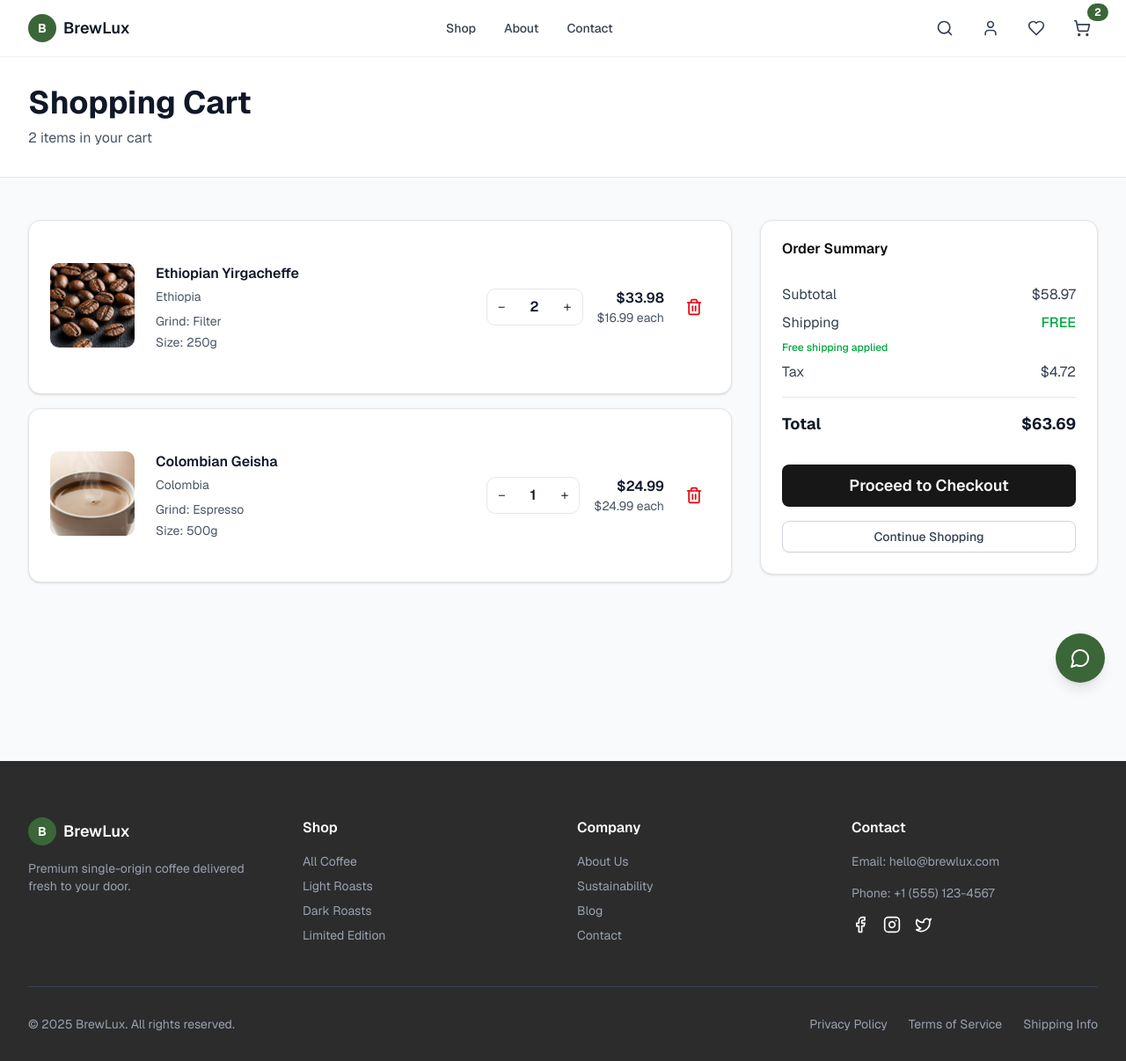
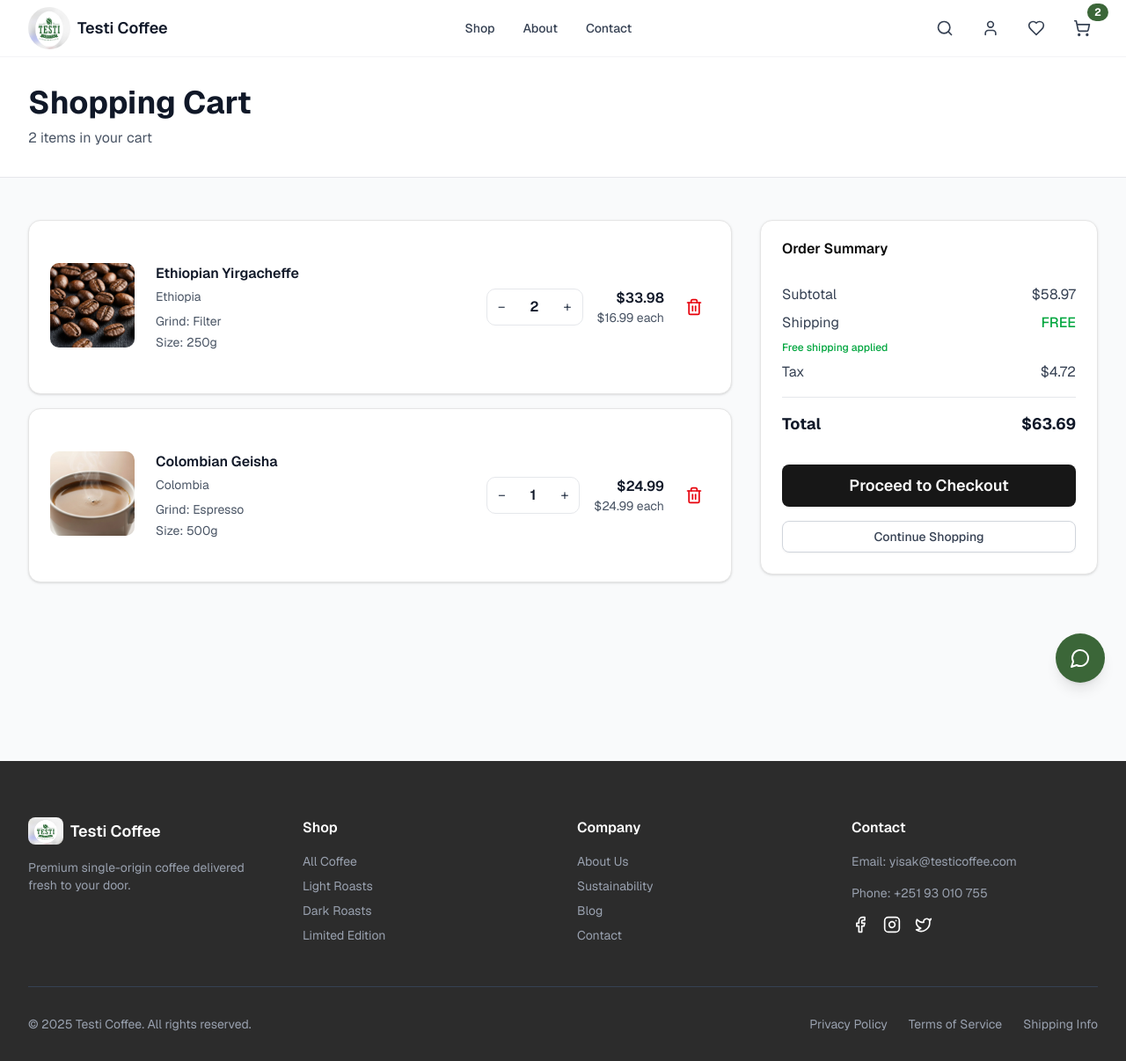
Before and after one commit to Ethiopia-Tech-Group/testi-coffee, a Next.js app: page /cart in a window 1280 px wide. Shown: the whole page at 88% size. Built offline with nearby package versions, Linux system fonts and the light colour scheme.

Commit message:
fix: layout

```diff
--- a/app/layout.tsx
+++ b/app/layout.tsx
@@ -10,7 +10,7 @@ const _geist = Geist({ subsets: ["latin"] })
 const _geistMono = Geist_Mono({ subsets: ["latin"] })
 
 export const metadata: Metadata = {
-  title: "BrewLux Coffee - Premium Single-Origin Coffee",
+  title: "Testi Coffee",
   description: "Discover the finest single-origin and specialty coffees. Ethically sourced, freshly roasted.",
   icons: {
     icon: [
--- a/components/chat-widget.tsx
+++ b/components/chat-widget.tsx
@@ -59,7 +59,7 @@ export function ChatWidget() {
         <div className="fixed bottom-24 right-6 w-96 max-w-[calc(100vw-2rem)] bg-white rounded-2xl shadow-2xl z-40 overflow-hidden flex flex-col h-96">
           {/* Header */}
           <div className="bg-[#3B6638] text-white p-4">
-            <h3 className="font-semibold">BrewLux Support</h3>
+            <h3 className="font-semibold">Testi Coffee Support</h3>
             <p className="text-xs text-green-100">Typically replies in minutes</p>
           </div>
 
--- a/components/footer.tsx
+++ b/components/footer.tsx
@@ -2,6 +2,7 @@
 
 import Link from "next/link"
 import { Facebook, Instagram, Twitter } from "lucide-react"
+import Image from "next/image"
 
 export function Footer() {
   return (
@@ -11,10 +12,14 @@ export function Footer() {
           {/* Brand */}
           <div>
             <div className="flex items-center space-x-2 mb-4">
-              <div className="w-8 h-8 rounded-full bg-[#3B6638] flex items-center justify-center">
-                <span className="text-white font-bold text-sm">B</span>
-              </div>
-              <span className="font-semibold text-lg">BrewLux</span>
+              <Image
+                src="/logo.jpg"
+                alt="Testi Coffee Logo"
+                width={40}
+                height={40}
+                className="rounded-md"
+              />
+              <span className="font-semibold text-lg">Testi Coffee</span>
             </div>
             <p className="text-gray-400 text-sm">Premium single-origin coffee delivered fresh to your door.</p>
           </div>
@@ -76,8 +81,8 @@ export function Footer() {
           {/* Contact */}
           <div>
             <h3 className="font-semibold mb-4">Contact</h3>
-            <p className="text-gray-400 text-sm mb-4">Email: hello@brewlux.com</p>
-            <p className="text-gray-400 text-sm mb-4">Phone: +1 (555) 123-4567</p>
+            <p className="text-gray-400 text-sm mb-4">Email: yisak@testicoffee.com </p>
+            <p className="text-gray-400 text-sm mb-4">Phone: +251 93 010 755</p>
             <div className="flex space-x-4">
               <a href="#" className="hover:text-[#3B6638] transition">
                 <Facebook className="w-5 h-5" />
@@ -94,7 +99,7 @@ export function Footer() {
 
         {/* Bottom */}
         <div className="border-t border-gray-700 pt-8 flex flex-col md:flex-row justify-between items-center text-sm text-gray-400">
-          <p>&copy; 2025 BrewLux. All rights reserved.</p>
+          <p>&copy; 2025 Testi Coffee. All rights reserved.</p>
           <div className="flex space-x-6 mt-4 md:mt-0">
             <Link href="/" className="hover:text-white transition">
               Privacy Policy
--- a/components/header.tsx
+++ b/components/header.tsx
@@ -3,6 +3,7 @@
 import { ShoppingCart, Search, User, Heart } from "lucide-react"
 import Link from "next/link"
 import { useState } from "react"
+import Image from "next/image"
 
 export function Header() {
   const [cartItemCount] = useState(2)
@@ -13,10 +14,14 @@ export function Header() {
         <div className="h-16 flex items-center justify-between">
           {/* Logo */}
           <Link href="/" className="flex items-center space-x-2">
-            <div className="w-8 h-8 rounded-full bg-[#3B6638] flex items-center justify-center">
-              <span className="text-white font-bold text-sm">B</span>
-            </div>
-            <span className="font-semibold text-lg text-gray-900">BrewLux</span>
+            <Image
+              src="/logo.jpg"
+              alt="Testi Coffee Logo"
+              width={40}
+              height={40}
+              className="rounded-full w-12 h-12"
+            />
+            <span className="font-semibold text-lg text-gray-900">Testi Coffee</span>
           </Link>
 
           {/* Navigation */}
--- a/components/why-choose-us.tsx
+++ b/components/why-choose-us.tsx
@@ -30,7 +30,7 @@ export function WhyChooseUs() {
     <section className="section-spacing bg-[#f5f1e8]">
       <div className="max-w-7xl mx-auto px-4 sm:px-6 lg:px-8">
         <div className="text-center mb-12">
-          <h2 className="text-4xl font-bold text-gray-900 mb-4">Why Choose BrewLux?</h2>
+          <h2 className="text-4xl font-bold text-gray-900 mb-4">Why Choose Testi Coffee?</h2>
           <p className="text-lg text-gray-600">What sets us apart from other coffee roasters.</p>
         </div>
 
```
